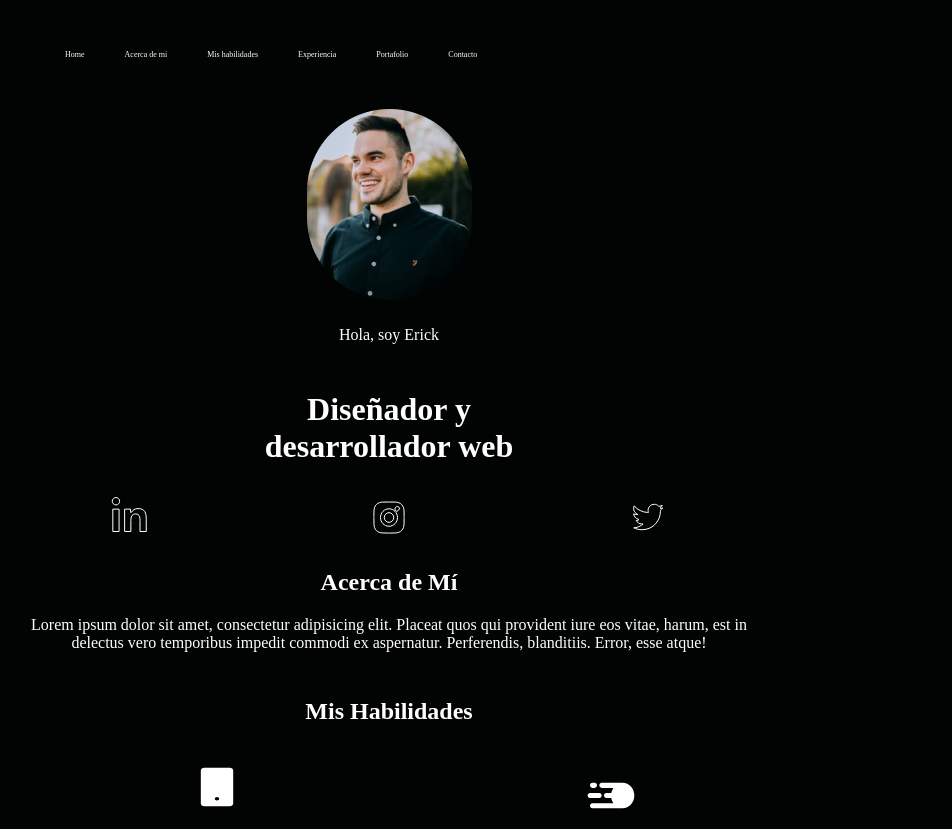
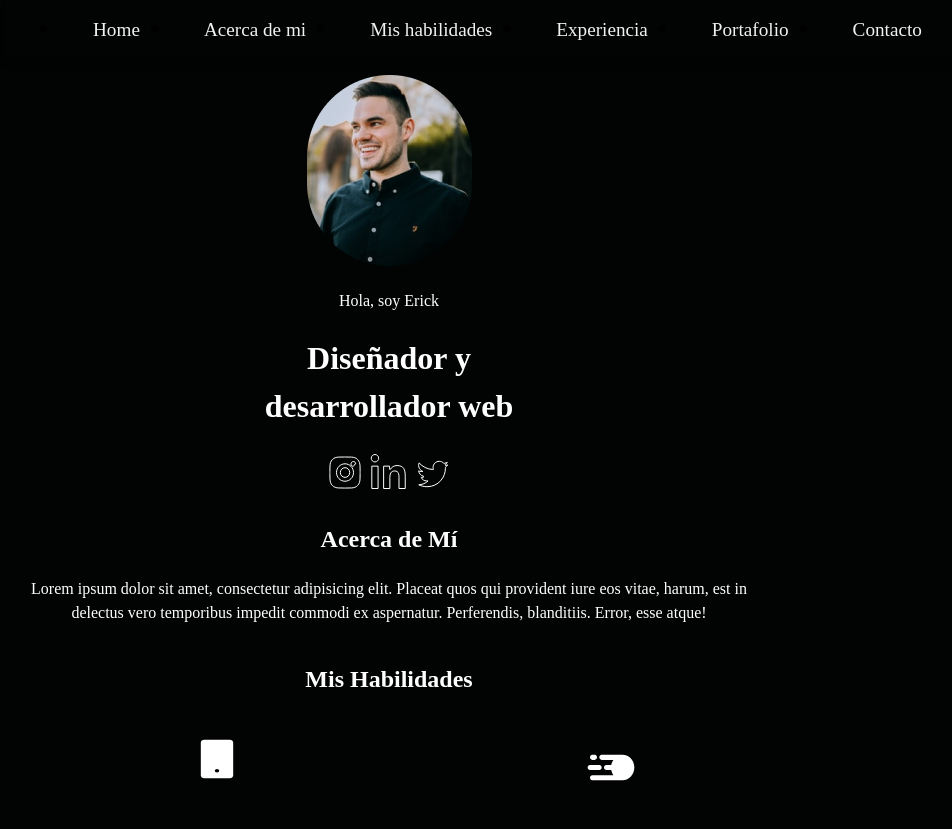
Before and after one commit to erickyb/portafolio, a plain HTML site: page index.html in a window 1280 px wide. Shown: the top 829 px of the page, without its empty margins (251-1203 px from the left). Drawn offline with nearby package versions, Linux system fonts and the light colour scheme.

Commit message:
con el menu y boton

```diff
--- /dev/null
+++ b/codigo.js
@@ -0,0 +1,14 @@
+const navbarMenu = document.querySelector('.navbar__menu')
+
+document.addEventListener('click',(e) => {
+   console.log(e)
+
+ if (e.target.closest('.navbar__toggle')) {
+  navbarMenu.classList.toggle('show--menu')
+   console.log(e.target)
+ }
+ if (e.target.closest('.navbar__close')) {
+  navbarMenu.classList.remove('show--menu')
+   console.log(e.target)
+ }
+})
--- a/index.html
+++ b/index.html
@@ -6,10 +6,61 @@
    <link rel="stylesheet" href="style.css">
    <link href='https://unpkg.com/boxicons@2.1.4/css/boxicons.min.css' rel='stylesheet'>
 
+
+
 </head>
 <body>
-<header class="header-container">
-  <div class="menu_bar">
+
+  <header class="header">
+    <nav class="navbar grid--container">
+
+      <div class="navbar__menu">
+        <button class="button navbar__close">
+          <i class="bx bx-x button--icon"></i>
+        </button>
+
+        <ul class="navbar__list">
+
+          <li class="navbar__item">
+            <a href="#" class="navbar__link">
+              <span>Home</span>
+            </a>
+          </li>
+          <li class="navbar__item">
+            <a href="#" class="navbar__link">
+              <span>Acerca de mi</span>
+            </a>
+          </li>
+          <li class="navbar__item">
+            <a href="#" class="navbar__link">
+              <span>Mis habilidades</span>
+            </a>
+          </li>
+          <li class="navbar__item">
+            <a href="#" class="navbar__link">
+              <span>Experiencia</span>
+            </a>
+          </li>
+          <li class="navbar__item">
+            <a href="#" class="navbar__link">
+              <span>Portafolio</span>
+            </a>
+          </li>
+          <li class="navbar__item">
+            <a href="#" class="navbar__link">
+              <span>Contacto</span>
+            </a>
+          </li>
+        </ul>
+      </div>
+      <div class="navbar__buttons">
+
+        <button type="button" class="button navbar__toggle">
+          <i class="bx bx-menu button--icon"></i>
+        </button>
+      </div>
+    </nav>
+  <!-- <div class="menu_bar">
     <a href="#" class="bt-menu"><i class="bx bx-menu button--icon"></i>Menu</a>
   </div>
 
@@ -24,8 +75,11 @@
        <li><a href="#">Contacto</a></li>
      </ul>
    </nav>
-  </div>
+  </div> -->
 </header>
+
+<main class="header-container">
+
 <div class="grid-container">
     <img class="retrato" src="./Imágenes/Rectangle 1.png" alt="retrato">
     <p class="Erick" >Hola, soy Erick</p>
@@ -91,5 +145,7 @@
 <footer class="pie">
   <p class=" pie-pagina">Hecho con ♥ en Academlo </p>
 </footer>
+
+<script src="codigo.js"></script>
 </body>
 </html>
--- a/style.css
+++ b/style.css
@@ -2,14 +2,85 @@
   --color-texto:#FFFFFF;
   --color-fondo:#020403;
   --color-fondo-boton:#414344;
+
+  --z-fixed: 100;
+}
+
+:root {
+  --header-height: 3.5rem;
+  /*========== COLORS ==========*/
+  --first-color: #000;
+  --second-color: #fff;
+  --body-color: #fff;
+  --text-color: #000;
+  --link-color: #000;
+  --button-color: transparent;
+
+  /*========== FONTS ==========*/
+  --body-font: 'Source Sans 3', sans-serif;
+  --biggest-text: 3rem;
+  --big-text: 2.25rem;
+  --h1-text: 1.5rem;
+  --h2-text: 1.25rem;
+  --h3-text: 1rem;
+  --normal-text: .938rem;
+  --small-text: .813rem;
+  --smaller-text: .75rem;
+
+  /*========== FONT WEIGHT ==========*/
+  --font-medium: 500;
+  --font-semi-bold: 600;
+  --font-bold: 700;
+
+  /*===== SPACING =====*/
+  --m-1: .5rem;
+  --m-2: 1rem;
+  --m-3: 1.5rem;
+  --m-4: 2rem;
+  --m-5: 2.5rem;
+  --m-6: 3rem;
+
+  /*========== Z INDEX ==========*/
+  --z-fixed: 100;
+  --z-menu: 105;
+}
+
+/*========== TYPOGRAPHY ==========*/
+@media screen and (min-width: 992px) {
+  :root {
+    --biggest-text: 6rem;
+    --big-text: 4rem;
+    --h1-text: 2.25rem;
+    --h2-text: 1.5rem;
+    --h3-text: 1.25rem;
+    --normal-text: 1rem;
+    --small-text: .875rem;
+    --smaller-text: .813rem;
+  }
+}
+
+/*==============================
+  2. BASE
+==============================*/
+html {
+  height: 100%;
+  font-size: 16px;
+  line-height: 1.5;
+  font-synthesis: none;
+  scroll-behavior: smooth;
+  box-sizing: border-box;
+  overflow-x: hidden;
+  text-rendering: optimizeLegibility;
+  -webkit-font-smoothing: antialiased;
+  -moz-osx-font-smoothing: grayscale;
+  -webkit-text-size-adjust: 100%;
+  -moz-text-size-adjust: 100%;
+  -ms-text-size-adjust: 100%;
+  -o-text-size-adjust: 100%;
+  text-size-adjust: 100%;
 }
 
 
-html{
-  justify-self: center;
-  height: 100%;
-  width: 100%;
-}
 
 body{
   margin: 0px 20% ;
@@ -17,90 +88,95 @@ body{
   color:var(--color-texto);
   text-align:center;
 }
-header{
+/* .header-container{
   width: 100%;
+  position: fixed;
+  top: 0;
+  z-index: var(--z-fixed);
+  background-color: #fff;
+  box-shadow: 0px 2px 4px rgb(248, 246, 246), 0px 8px 12px rgb(226, 219, 219);
+  transition: background .3s;
+} */
+
+main{
+
+  margin-top: 75px;
 }
 /* .menu{
   display: inline-block;
 } */
-header nav{
-  width: 90%;
-  width: 1000px;
-  margin: 30px auto;
 
-}
-.menu_bar{
-  display:none;
-}
-header nav ul{
-  overflow:hidden;
-  list-style: none;
+.section-title {
+  font-size: var(--h2-text);
+  font-weight: var(--font-semi-bold);
+  margin-bottom: var(--m-2);
 }
 
- header nav ul li {
-  float:left
- }
-header nav ul li a {
-  padding: 20px;
-  display: block;
-  text-decoration:none ;
-  color: var(--color-texto);
-  font-size: 8px;
-}
-header nav ul li a:hover {
-
- background: var(--color-texto);
- color: var(--color-fondo);
- border-radius: 15%;
+.section-subtitle {
+  font-size: var(--normal-text);
+  font-weight: var(--font-medium);
+  margin-bottom: var(--m-2);
 }
 
-
-.grid-container{
-  padding: 10x;
-  text-align:center;
+.grid--container {
+  max-width: 1024px;
+  margin: 0 var(--m-2);
+  display: grid;
 }
 
-.retrato{
- grid-area: retrato;
- justify-self: center;
+.button {
+  appearance: none;
+  -webkit-user-select: none;
+  user-select: none;
+  display: inline-flex;
+  align-items: center;
+  justify-content: center;
+  position: relative;
+  min-width: -moz-fit-content;
+  min-width: fit-content;
+  width: -moz-fit-content;
+  width: fit-content;
+  height: auto;
+  padding: 10px 12px;
+  border-width: 0;
+  border-radius: 10px;
+  outline: transparent solid 2px;
+  outline-offset: 2px;
+  background-color: #f1f1f1;
+  cursor: pointer;
+  transition: .3s;
 }
 
-.Erick{
-  grid-area: Erick;
+.button--icon {
+  font-size: 1.25rem;
+  line-height: inherit;
+}
+.header {
+  width: 100%;
+  position: fixed;
+  top: 0;
+  z-index: var(--z-fixed);
+  background-color: transparent;
+  box-shadow: 0px 2px 4px rgb(0, 0, 0, .08), 0px 8px 12px rgb(0, 0, 0, .04);
+  transition: background .3s;
 }
 
-.Diseñador{
-  grid-area: Diseñador;
-
-}
-.instagram{
-  grid-area: instagram;
-  justify-self: center;
-}
-.linkedin{
-  grid-area: linkedin;
-  justify-self: center;
+.navbar {
+  height: var(--header-height);
+  display: flex;
+  align-items: center;
+  justify-content: space-between;
 }
 
-.twitter{
-  grid-area: twitter;
-  justify-self: center;
+.navbar__logo {
+  font-size: var(--h1-text);
+  font-weight: var(--font-semi-bold);
+  color: var(--text-color);
+  display: flex;
+  align-items: center;
+  gap: var(--m-1);
 }
 
-.grid-container{
-display: grid;
-gap: 10px;
-grid-template-areas:
-"retrato    retrato    retrato "
-"Erick      Erick      Erick"
-"Diseñador  Diseñador  Diseñador"
-"linkedin   instagram  twitter  "
-  ;
-}
-.acerca-container{
-  padding: 10px;
-  text-align:center;
-}
 
 .habilidades-container{
   display:grid;
@@ -289,7 +365,68 @@ height: auto;
   ;
 }
 
-@media screen and (max-width: 520px){
+.navbar__close {
+  position: absolute;
+  top: var(--m-2);
+  right: var(--m-2);
+
+}
+.navbar__link{
+  text-decoration:none ;
+  font-size: 1.2rem;
+  color :#f1f1f1;
+}
+.navbar__list {
+  display: flex;
+
+  /* flex-direction: column;
+  padding-top: calc(var(--m-6) + 1.5rem); */
+}
+
+.navbar__item {
+  font-size: var(--h2-text);
+  font-weight: var(--font-medium);
+  color: var(--text-color);
+  padding: var(--m-2) var(--m-4);
+}
+
+
+ .navbar__toggle{
+    display: none;
+  }
+  @media screen and (max-width: 767px) {
+    .navbar__menu {
+      position: fixed;
+      background-color: rgb(80, 11, 11);
+      top: 0;
+      left: -100%;
+      width: 85vw;
+      height: 100vh;
+      z-index: var(--z-menu);
+      transition: .3s;
+    }
+    .navbar__link{
+      color:#FFFFFF
+
+
+    }
+    .show--menu {
+      left: 0;
+    }
+    .navbar__toggle{
+      display: flex;
+    }
+    .navbar__list {
+      display: flex;
+      flex-direction: column;
+      padding-top: calc(var(--m-6) + 1.5rem);
+      list-style:none;
+      margin:0;
+      padding:0;
+      align-items: center;
+      justify-content: center;
+    }
+
 
 
 
```
